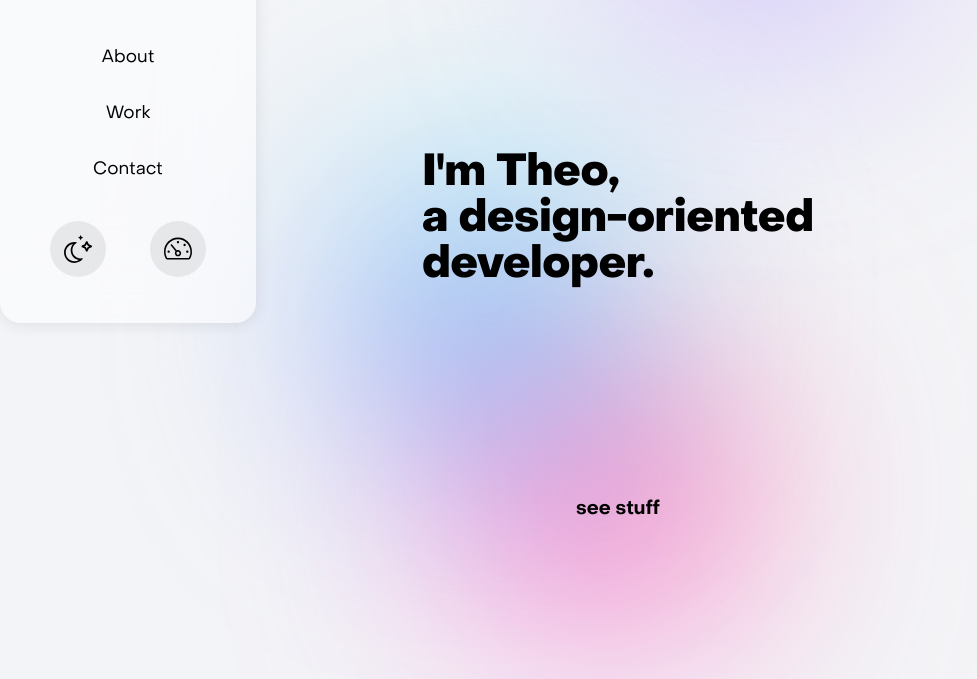
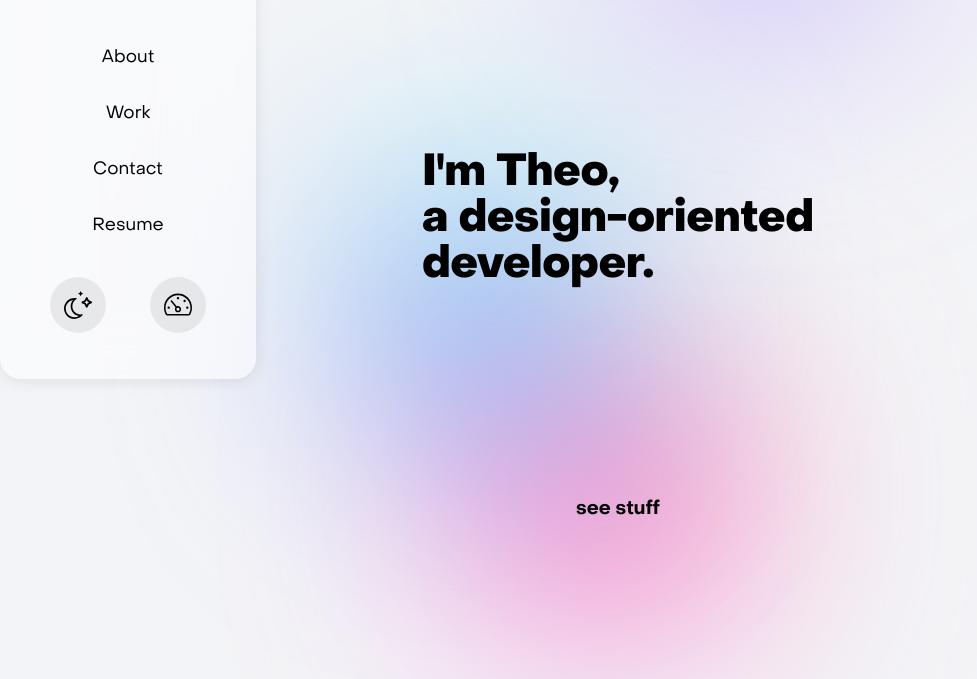
Before and after one commit to theodn/theodn.github.io, a plain HTML site: page index.html in a window 1280 px wide. Both pictures are taken after a click on the button 65 px from the left and 105 px from the top of the page. Shown: the part 121-800 px from the top of the page, without its empty margins (22-999 px from the left). Drawn offline with Linux system fonts and the light colour scheme.

Commit message:
Update navigation

```diff
--- a/index.html
+++ b/index.html
@@ -20,6 +20,7 @@
             <a><li>Work</li></a>
 <!--            <a href="/play/"><li>Play</li></a>-->
             <a href="#contact"><li>Contact</li></a>
+            <a href="https://drive.google.com/file/d/1VaR3KRzLo6b6v_JEc_qhWE12kgzAYOi0/view?usp=sharing" target="_blank"><li>Resume</li></a>
         </ul>
         <div>
             <button id="dark-toggle"></button>
```
